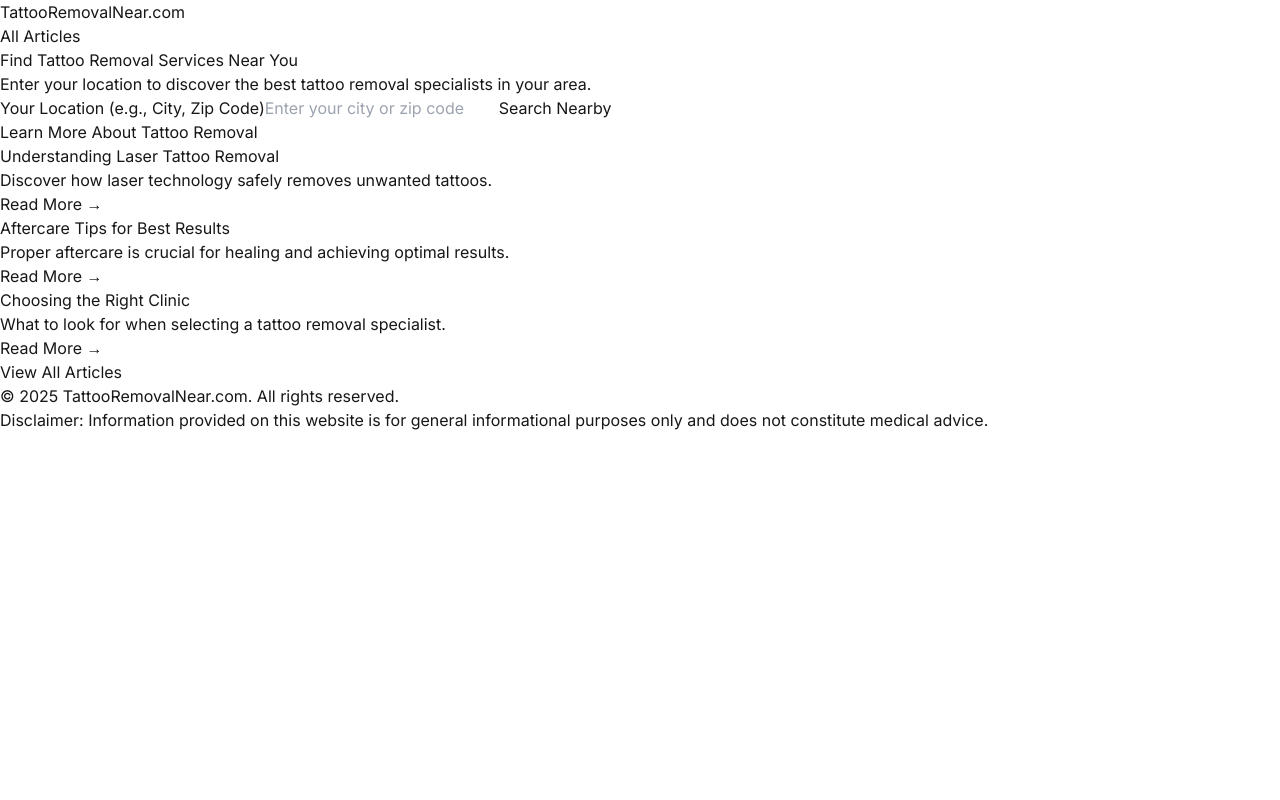
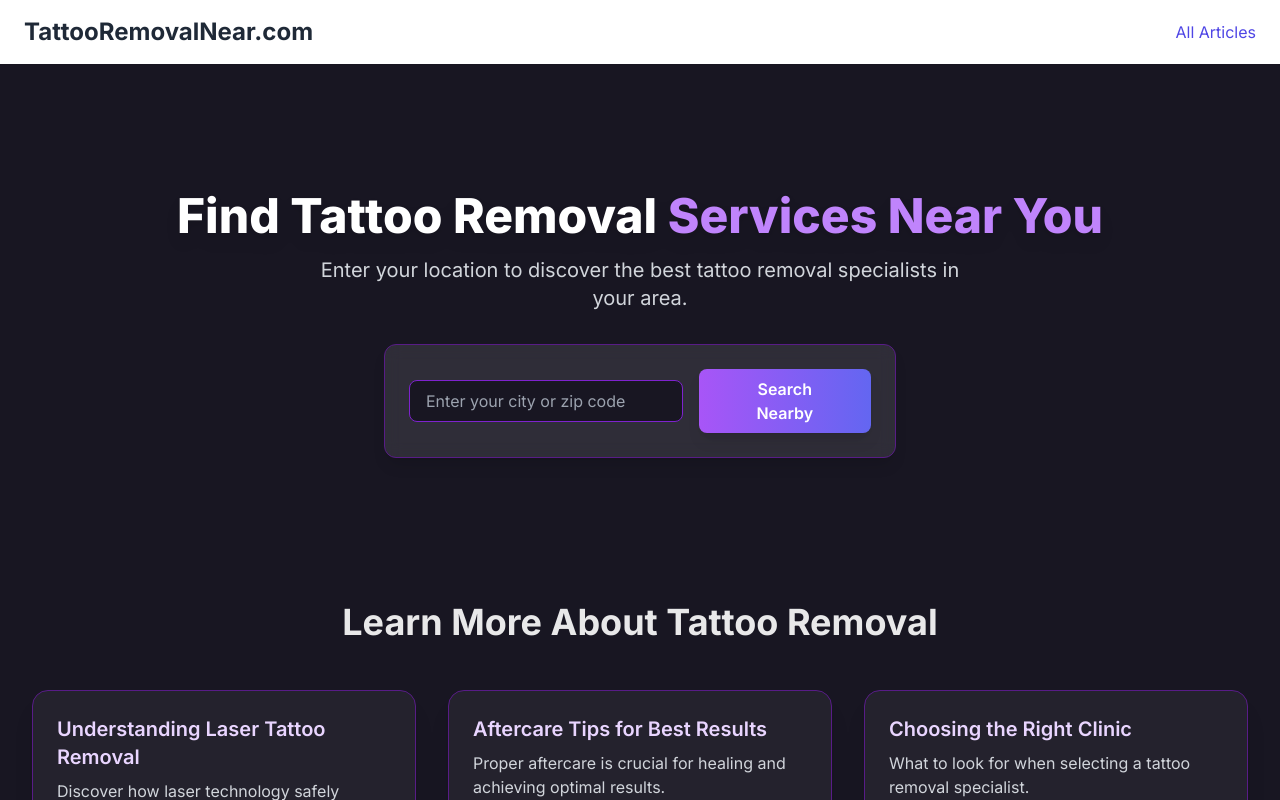
Before and after one commit to b2bvic/tattooremovalnear_com, a Next.js app: page / in a window 1280 px wide. Shown: the top 800 px of the page. Built offline with nearby package versions, Linux system fonts and the light colour scheme.

Commit message:
Fix Tailwind config: add content paths for full styling coverage

```diff
--- a/package.json
+++ b/package.json
@@ -3,7 +3,7 @@
   "version": "0.1.0",
   "private": true,
   "scripts": {
-    "dev": "next dev --turbopack",
+    "dev": "next dev",
     "build": "next build",
     "start": "next start",
     "lint": "next lint"
--- a/src/app/page.tsx
+++ b/src/app/page.tsx
@@ -8,66 +8,66 @@
   ];
 
   return (
-    <div className="min-h-screen bg-gray-50 flex flex-col">
+    <div className="min-h-screen flex flex-col bg-[#181622] text-white">
       <Header navLinks={homeNavLinks} />
-
-      {/* Main Content */}
-      <main className="flex-grow container mx-auto px-6 py-12">
+      <main className="flex-grow w-full max-w-7xl mx-auto px-4 sm:px-8 py-8">
         {/* Hero Section */}
-        <section className="text-center py-12">
-          <h2 className="text-4xl font-bold text-gray-800 mb-4">Find Tattoo Removal Services Near You</h2>
-          <p className="text-lg text-gray-600 mb-8">
+        <section className="text-center py-16 md:py-24">
+          <h1 className="text-4xl md:text-5xl font-extrabold mb-4 text-white drop-shadow-lg">
+            Find Tattoo Removal <span className="text-purple-400">Services Near You</span>
+          </h1>
+          <p className="text-lg md:text-xl text-gray-300 mb-8 mx-auto max-w-2xl">
             Enter your location to discover the best tattoo removal specialists in your area.
           </p>
-
-          {/* Location Input Placeholder */}
-          <div className="max-w-md mx-auto bg-white p-6 rounded-lg shadow-md">
-            <label htmlFor="location" className="block text-sm font-medium text-gray-700 mb-2">Your Location (e.g., City, Zip Code)</label>
+          <form className="flex flex-col md:flex-row gap-4 justify-center items-center max-w-lg mx-auto bg-white/10 backdrop-blur rounded-xl shadow-lg p-6 border border-purple-900">
             <input
               type="text"
               name="location"
               id="location"
-              className="w-full px-4 py-2 border border-gray-300 rounded-md shadow-sm focus:ring-indigo-500 focus:border-indigo-500"
+              className="w-full md:w-72 px-4 py-2 rounded-lg border border-purple-700 bg-[#181622] text-white placeholder-gray-400 focus:outline-none focus:ring-2 focus:ring-purple-500"
               placeholder="Enter your city or zip code"
             />
             <button
               type="submit"
-              className="mt-4 w-full bg-indigo-600 text-white py-2 px-4 rounded-md hover:bg-indigo-700 focus:outline-none focus:ring-2 focus:ring-indigo-500 focus:ring-offset-2"
+              className="w-full md:w-auto px-8 py-2 rounded-lg font-semibold bg-gradient-to-r from-purple-500 to-indigo-500 hover:from-purple-600 hover:to-indigo-600 transition shadow-lg"
             >
               Search Nearby
             </button>
-          </div>
+          </form>
         </section>
 
-        {/* Articles Section Placeholder */}
+        {/* Articles Section */}
         <section className="py-12">
-          <h3 className="text-3xl font-semibold text-gray-800 mb-6 text-center">Learn More About Tattoo Removal</h3>
+          <h2 className="text-3xl md:text-4xl font-bold text-center mb-12 text-white/90">
+            Learn More About Tattoo Removal
+          </h2>
           <div className="grid grid-cols-1 md:grid-cols-2 lg:grid-cols-3 gap-8">
-            {/* Placeholder Article Cards - these would be dynamically generated */}
-            <div className="bg-white p-6 rounded-lg shadow-md">
-              <h4 className="text-xl font-semibold text-gray-700 mb-2">Understanding Laser Tattoo Removal</h4>
-              <p className="text-gray-600 mb-4">Discover how laser technology safely removes unwanted tattoos.</p>
-              <Link href="/articles/understanding-laser-tattoo-removal" className="text-indigo-600 hover:text-indigo-800 font-medium">Read More &rarr;</Link>
+            {/* Article Card 1 */}
+            <div className="bg-white/5 border border-purple-900 rounded-2xl shadow-xl p-6 flex flex-col hover:scale-[1.025] hover:shadow-2xl transition">
+              <h3 className="text-xl font-semibold text-purple-200 mb-2">Understanding Laser Tattoo Removal</h3>
+              <p className="text-gray-300 mb-4">Discover how laser technology safely removes unwanted tattoos.</p>
+              <Link href="/articles/understanding-laser-tattoo-removal" className="text-purple-400 hover:underline font-medium mt-auto">Read More &rarr;</Link>
             </div>
-            <div className="bg-white p-6 rounded-lg shadow-md">
-              <h4 className="text-xl font-semibold text-gray-700 mb-2">Aftercare Tips for Best Results</h4>
-              <p className="text-gray-600 mb-4">Proper aftercare is crucial for healing and achieving optimal results.</p>
-              <Link href="/articles/aftercare-tips" className="text-indigo-600 hover:text-indigo-800 font-medium">Read More &rarr;</Link>
+            {/* Article Card 2 */}
+            <div className="bg-white/5 border border-purple-900 rounded-2xl shadow-xl p-6 flex flex-col hover:scale-[1.025] hover:shadow-2xl transition">
+              <h3 className="text-xl font-semibold text-purple-200 mb-2">Aftercare Tips for Best Results</h3>
+              <p className="text-gray-300 mb-4">Proper aftercare is crucial for healing and achieving optimal results.</p>
+              <Link href="/articles/aftercare-tips-for-best-results" className="text-purple-400 hover:underline font-medium mt-auto">Read More &rarr;</Link>
             </div>
-            <div className="bg-white p-6 rounded-lg shadow-md">
-              <h4 className="text-xl font-semibold text-gray-700 mb-2">Choosing the Right Clinic</h4>
-              <p className="text-gray-600 mb-4">What to look for when selecting a tattoo removal specialist.</p>
-              <Link href="/articles/choosing-a-clinic" className="text-indigo-600 hover:text-indigo-800 font-medium">Read More &rarr;</Link>
+            {/* Article Card 3 */}
+            <div className="bg-white/5 border border-purple-900 rounded-2xl shadow-xl p-6 flex flex-col hover:scale-[1.025] hover:shadow-2xl transition">
+              <h3 className="text-xl font-semibold text-purple-200 mb-2">Choosing the Right Clinic</h3>
+              <p className="text-gray-300 mb-4">What to look for when selecting a tattoo removal specialist.</p>
+              <Link href="/articles/choosing-a-clinic" className="text-purple-400 hover:underline font-medium mt-auto">Read More &rarr;</Link>
             </div>
           </div>
-          <div className="text-center mt-8">
-            <Link href="/articles" className="bg-gray-200 text-gray-800 py-2 px-6 rounded-md hover:bg-gray-300 font-medium">
+          <div className="text-center mt-12">
+            <Link href="/articles" className="inline-block px-8 py-3 rounded-xl font-semibold bg-gradient-to-r from-purple-500 to-indigo-500 hover:from-purple-600 hover:to-indigo-600 text-white shadow-lg transition">
               View All Articles
             </Link>
           </div>
         </section>
       </main>
-
       <Footer showDisclaimer={true} />
     </div>
   );
--- a/tailwind.config.js
+++ b/tailwind.config.js
@@ -1,6 +1,10 @@
 /** @type {import('tailwindcss').Config} */
 module.exports = {
-  content: [],
+  content: [
+    "./src/app/**/*.{js,ts,jsx,tsx,mdx}",
+    "./src/components/**/*.{js,ts,jsx,tsx,mdx}",
+    "./src/pages/**/*.{js,ts,jsx,tsx,mdx}",
+  ],
   theme: {
     extend: {},
   },
```
